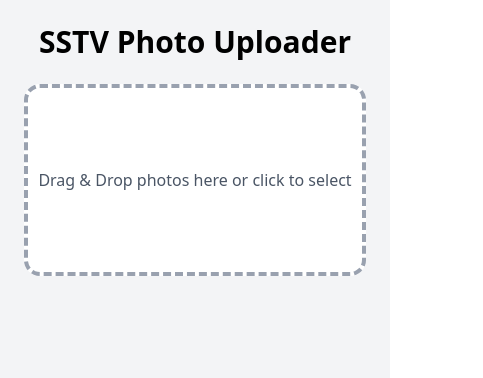
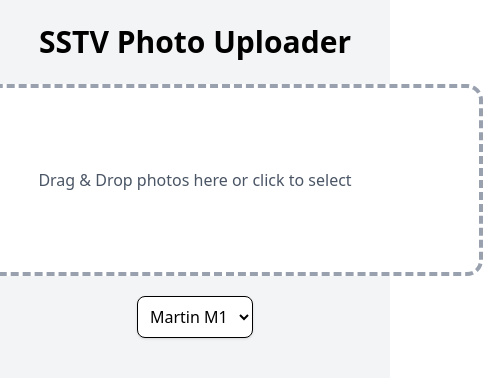
Before and after one commit to NikSays/tum-lab-6, a Vue app: page / in a window 390 px wide. Shown: the top 378 px of the page, 483 px wide, since content can reach past the window. Built offline with nearby package versions, Linux system fonts and the light colour scheme.

Commit message:
Add Mode selection

```diff
--- a/src/App.vue
+++ b/src/App.vue
@@ -1,13 +1,16 @@
 <script setup>
 import { ref, onMounted } from 'vue'
-import sstv from './assets/sstv.js'
+import {MartinMOne, PD50} from './assets/sstv.js'
 
 const images = ref([])
 const currentOsc = ref(null)
+const mode = ref('Martin M1')
 
 onMounted(() => {
   images.value = JSON.parse(localStorage.getItem('photos') || '[]')
 })
+
+// File handling
 
 function persist() {
   localStorage.setItem('photos', JSON.stringify(images.value))
@@ -39,7 +42,16 @@ function remove(idx) {
   persist()
 }
 
-async function playSSTV(src){
+// Playback
+
+function getEncoder(selected) {
+  switch (selected) {
+    case 'Martin M1': return new MartinMOne()
+    case 'PD50': return new PD50()
+  }
+}
+
+async function imgToDataArray(src) {
   // decode img
   const img = new Image();
   img.src = src;
@@ -49,12 +61,16 @@ async function playSSTV(src){
   const cvs = new OffscreenCanvas(width, height);
   const g = cvs.getContext('2d');
   g.drawImage(img,0,0,width,height);
-  const imageData = g.getImageData(0,0,width,height).data;
+  return g.getImageData(0,0,width,height).data;
+}
+
+async function playSSTV(src){
   // prepare
-  const encoder = new sstv();
-  const ctx = new window.AudioContext();
+  const imageData = await imgToDataArray(src);
+  const encoder = getEncoder(mode.value);
   encoder.prepareImage(imageData);
   // play
+  const ctx = new window.AudioContext();
   const osc = ctx.createOscillator();
   osc.type='sine';
   osc.connect(ctx.destination);
@@ -81,26 +97,37 @@ function stopPlayback(){
     <h1 class="text-3xl font-semibold mb-6">SSTV Photo Uploader</h1>
 
     <!-- Upload -->
-    <label
-      @dragover.prevent
-      @drop="onDrop"
-      class="w-full max-w-xl h-48 flex flex-col items-center justify-center border-4 border-dashed border-gray-400 rounded-2xl bg-white cursor-pointer hover:bg-gray-50 transition">
+    <label @dragover.prevent @drop="onDrop"
+      class="w-xl h-48 flex flex-col items-center justify-center
+             border-4 border-dashed border-gray-400 rounded-2xl cursor-pointer
+             bg-white hover:bg-gray-50 transition">
       <span class="text-gray-600">Drag & Drop photos here or click to select</span>
       <input type="file" accept="image/*" multiple class="hidden" @change="onChange">
     </label>
 
+    <!-- Encoder -->
+    <select v-model="mode" class="m-5 p-2 rounded-lg border bg-white shadow">
+      <option>Martin M1</option>
+      <option>PD50</option>
+    </select>
+
     <!-- Gallery -->
-    <div v-if="images.length" class="grid grid-cols-2 sm:grid-cols-3 md:grid-cols-4 gap-4 mt-8 w-full max-w-4xl">
+    <div v-if="images.length" class="grid grid-cols-3 md:grid-cols-4 gap-4 mt-8 w-full">
       <div v-for="(src, idx) in images" :key="idx" class="relative group">
         <img :src="src" alt="uploaded" class="object-cover w-full h-40 rounded-xl shadow cursor-pointer" @click="playSSTV(src)">
         <!-- Delete button -->
-        <button
-          @click="remove(idx)"
-          class="absolute top-2 right-2 bg-white/80 backdrop-blur-sm rounded-full p-1 opacity-0 group-hover:opacity-100 transition">
+        <button @click="remove(idx)"
+          class="absolute top-2 right-2 bg-white rounded-full p-1 opacity-0 group-hover:opacity-100 transition">
           ×
         </button>
       </div>
     </div>
-    <div v-if="currentOsc" @click="stopPlayback" class="fixed inset-0 bg-black/50 flex items-center justify-center text-white text-xl">Transmitting… click to stop</div>
+
+    <!-- Player -->
+    <div v-if="currentOsc"
+      @click="stopPlayback"
+      class="fixed inset-0 bg-black/50 flex items-center justify-center text-white text-xl">
+        Transmitting… click to stop
+    </div>
   </div>
 </template>
```
Also changed, not shown: src/assets/sstv.js (+4 -3 lines).
